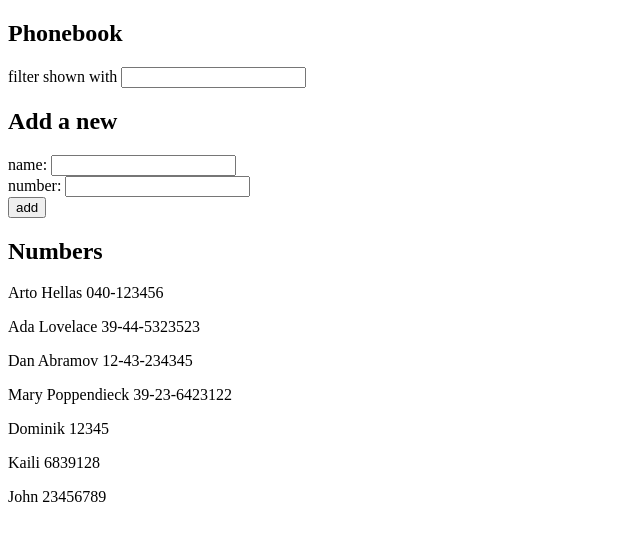
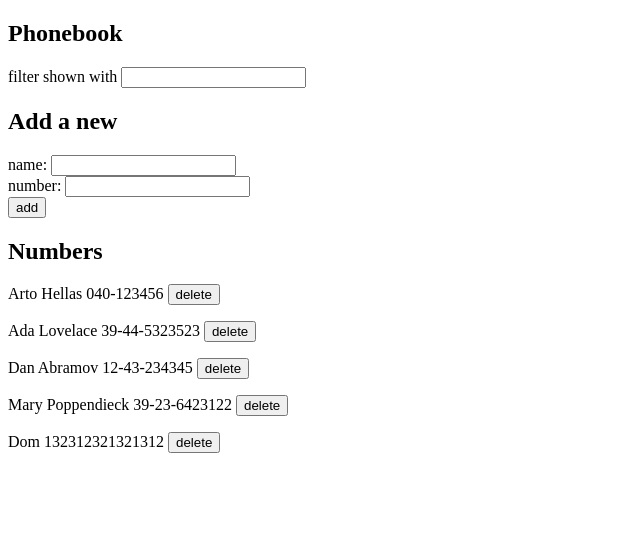
Before and after one commit to Dmkk01/Helsinki-Full-Stack-Web-Development, a React (Create React App) app in the folder Part 2 - Communicating with Server/phonebook/: page / in a window 1280 px wide. Shown: the top 540 px of the page, without its empty margins (0-640 px from the left). Built offline with nearby package versions, Linux system fonts and the light colour scheme; data requests are answered from the project's data file; the HTML template or start-up script is replaced by a standard one.

Commit message:
Upload Exercise 2.17

```diff
--- a/Part 2 - Communicating with Server/phonebook/db.json
+++ b/Part 2 - Communicating with Server/phonebook/db.json
@@ -21,19 +21,9 @@
       "id": 4
     },
     {
-      "name": "Dominik",
-      "number": "12345",
+      "name": "Dom",
+      "number": "132312321321312",
       "id": 5
-    },
-    {
-      "name": "Kaili",
-      "number": "6839128",
-      "id": 6
-    },
-    {
-      "name": "John",
-      "number": "23456789",
-      "id": 7
     }
   ]
 }
--- a/Part 2 - Communicating with Server/phonebook/src/App.js
+++ b/Part 2 - Communicating with Server/phonebook/src/App.js
@@ -2,16 +2,17 @@ import React, { useState, useEffect } from 'react'
 import personService from './services/persons'
 
 
-const Persons = ({persons}) => {
+const Persons = ({persons, del}) => {
   return (
     <>
-    {persons.map(person => <Person name={person.name} number={person.number} key={person.name}/>)}
+    {persons.map((person, index) => <Person name={person.name} number={person.number}
+                                            key={index} del={del} index={index}/>)}
     </>
   )
 }
-const Person = ({name, number}) => {
+const Person = ({name, number, del, index}) => {
   return (
-    <p> {name} {number}</p>
+    <p> {name} {number} <button onClick={() => del(name, index + 1)}> delete</button></p>
   )
 }
 
@@ -97,6 +98,13 @@ const App = () => {
     }
   }
 
+  const del = (name, id) => {
+    if (window.confirm(`Delete ${name} ?`)) {
+      personService.deletePerson(id)
+      setPersons(persons.filter(n => n.id !== id))
+    }
+  }
+
   return (
     <div>
       <h2>Phonebook</h2>
@@ -105,7 +113,7 @@ const App = () => {
       <Form addPerson={addPerson} newName={newName} handlePersonChange={handlePersonChange}
             newNumber={newNumber}  handlePhoneChange={handlePhoneChange}/>
       <h2>Numbers</h2>
-      <Persons persons={personsToShow()}/>
+      <Persons persons={personsToShow()} del={del}/>
     </div>
   )
 }
--- a/Part 2 - Communicating with Server/phonebook/src/services/persons.js
+++ b/Part 2 - Communicating with Server/phonebook/src/services/persons.js
@@ -16,11 +16,17 @@ const update = (id, newObject) => {
   return request.then(response => response.data)
 }
 
+const deletePerson = (id) => {
+    const request = axios.delete(`${baseUrl}/${id}`)
+    return request.then(response => response.data)
+}
+
 // export default { getAll, create, update }
 const exportedObject = {
     getAll,
     create,
-    update
+    update,
+    deletePerson
 };
 
 export default exportedObject;
```
